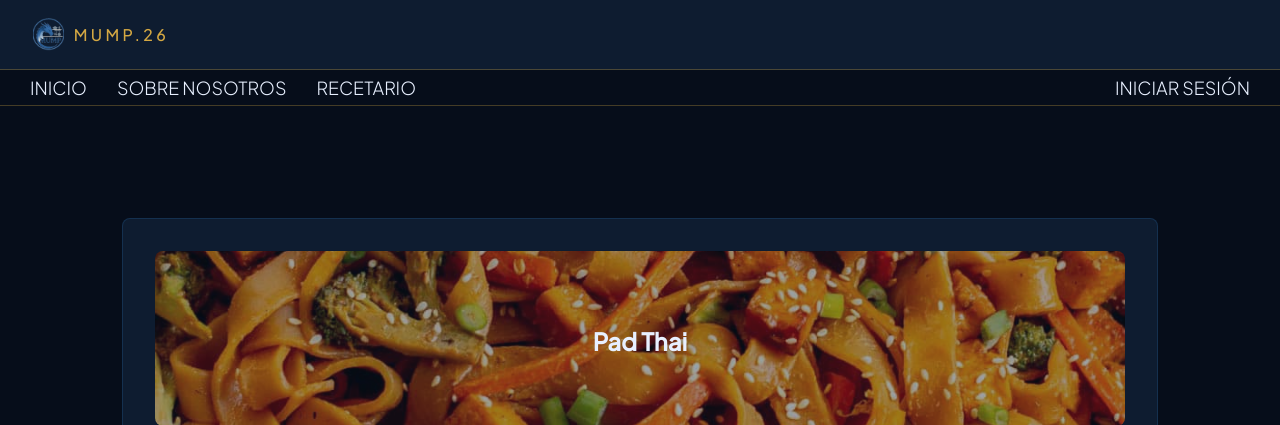
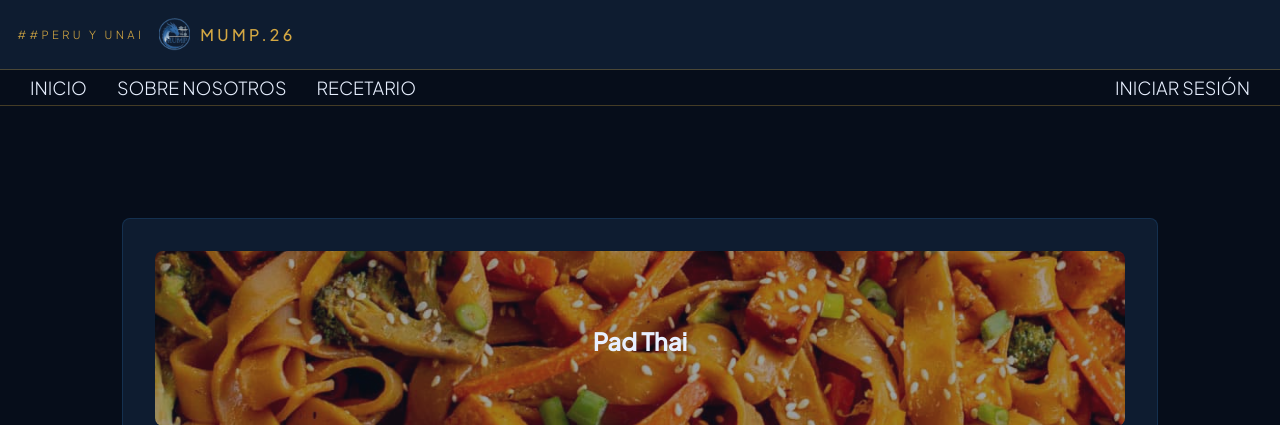
Before and after one commit to unaim-cebanc/GRUPO3_DragonAzul, a Flask app: page /receta/1 in a window 1280 px wide. Shown: the top 425 px of the page. Run offline with Flask 3, Linux system fonts and the light colour scheme; data comes from the database, SQL or seed files in the repository.

Commit message:
Update receta.html

```diff
--- a/templates/receta.html
+++ b/templates/receta.html
@@ -8,7 +8,7 @@
     <title>{{datos[1]}}</title>
 </head>
 <body>
-    <header>
+    <header>##Peru y Unai
         <img src="/static/images/logo.png" alt="logo.png">
         <p>mump.26</p>
     </header>
```
